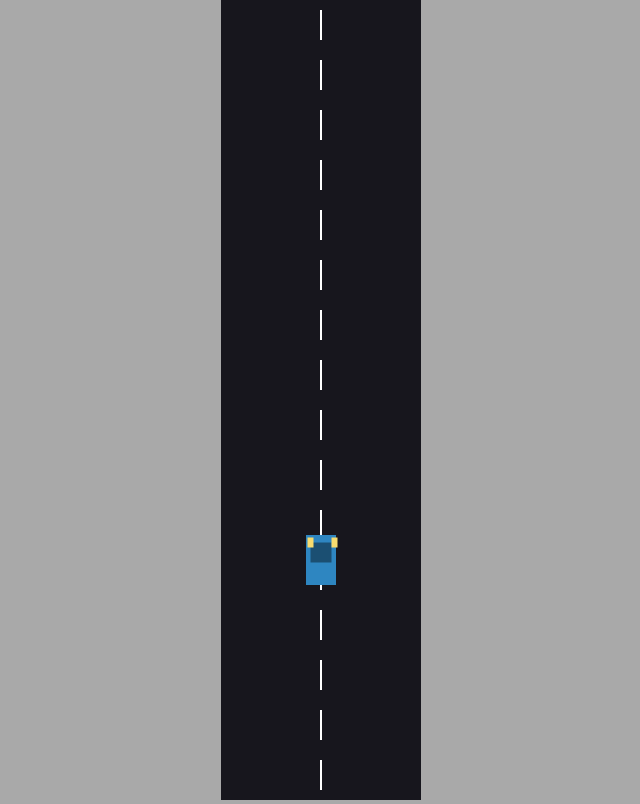
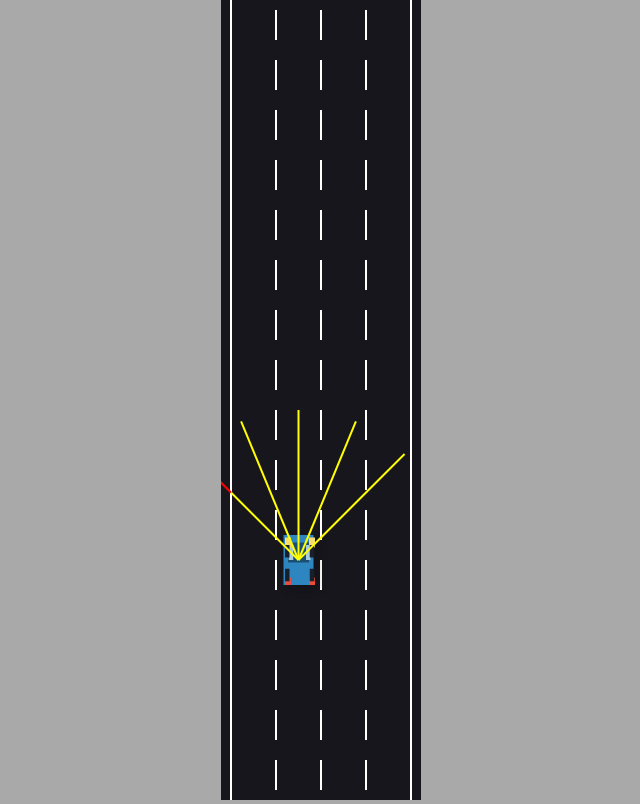
Before and after one commit to lburakakca/Self-driving-car, a plain HTML site: page index.html in a window 1280 px wide. Shown: the whole page, without its empty margins (319-959 px from the left). Drawn offline with Linux system fonts and the light colour scheme.

Commit message:
collesione damage and sensors added

```diff
--- a/car.js
+++ b/car.js
@@ -6,17 +6,63 @@ class Car{
         this.height=height;
 
         this.speed=0;
-        this.acceleration=0.3;
-        this.maxSpeed=5;
-        this.friction=0.05;
+        this.acceleration=0.25;
+        this.maxSpeed=10;
+        this.friction=0.1;
+        this.handling=0.04;
         this.angle=0;
         this.damaged=false;
 
+        this.brakeForce=0.15;
+
+        this.sensor=new Sensor(this);
         this.controls=new Controls();
     }
 
-    update(){
+    update(roadBorders, traffic){
+        if(!this.damaged){
             this.#move();
+            this.polygon=this.#createPolygon();
+            this.damaged=this.#assessDamage(roadBorders, traffic);
+        }
+        this.sensor.update(roadBorders, traffic);
+    }
+
+    #assessDamage(roadBorders, traffic){
+        for(let i=0;i<roadBorders.length;i++){
+            if(polysIntersect(this.polygon,roadBorders[i])){
+                return true;
+            }
+        }
+        for(let i=0;i<traffic.length;i++){
+            if(polysIntersect(this.polygon,traffic[i].polygon)){
+                return true;
+            }
+        }
+        return false;
+    }
+
+    #createPolygon(){
+        const points=[];
+        const rad=Math.hypot(this.width,this.height)/2;
+        const alpha=Math.atan2(this.width,this.height);
+        points.push({
+            x:this.x-Math.sin(this.angle-alpha)*rad,
+            y:this.y-Math.cos(this.angle-alpha)*rad
+        });
+        points.push({
+            x:this.x-Math.sin(this.angle+alpha)*rad,
+            y:this.y-Math.cos(this.angle+alpha)*rad
+        });
+        points.push({
+            x:this.x-Math.sin(Math.PI+this.angle-alpha)*rad,
+            y:this.y-Math.cos(Math.PI+this.angle-alpha)*rad
+        });
+        points.push({
+            x:this.x-Math.sin(Math.PI+this.angle+alpha)*rad,
+            y:this.y-Math.cos(Math.PI+this.angle+alpha)*rad
+        });
+        return points;
     }
 
     #move(){
@@ -24,7 +70,11 @@ class Car{
             this.speed+=this.acceleration;
         }
         if(this.controls.reverse){
+            if(this.speed > 0){
+                this.speed-=this.brakeForce;
+            }else{
                 this.speed-=this.acceleration;
+            }
         }
 
         if(this.speed>this.maxSpeed){
@@ -46,11 +96,12 @@ class Car{
 
         if(this.speed!=0){
             const flip=this.speed>0?1:-1;
+            const turnSpeed = this.handling * (1 + Math.abs(this.speed/this.maxSpeed));
             if(this.controls.left){
-                this.angle+=0.03*flip;
+                this.angle+=turnSpeed*flip;
             }
             if(this.controls.right){
-                this.angle-=0.03*flip;
+                this.angle-=turnSpeed*flip;
             }
         }
 
@@ -59,13 +110,23 @@ class Car{
     }
 
     draw(ctx){
+        if(this.damaged){
+            ctx.fillStyle="gray";
+        }
+
         ctx.save();
         ctx.translate(this.x,this.y);
         ctx.rotate(-this.angle);
 
+        // Shadow effect
+        ctx.shadowColor = 'rgba(0,0,0,0.2)';
+        ctx.shadowBlur = 10;
+        ctx.shadowOffsetX = 5;
+        ctx.shadowOffsetY = 5;
+
         // Car body
         ctx.beginPath();
-        ctx.fillStyle = "#2E86C1"; // Modern blue color
+        ctx.fillStyle = this.damaged?"#A9A9A9":"#2E86C1";
         ctx.rect(
             -this.width/2,
             -this.height/2,
@@ -74,7 +135,10 @@ class Car{
         );
         ctx.fill();
 
-        // Car details
+        // Reset shadow
+        ctx.shadowColor = 'transparent';
+
+        if(!this.damaged){
             // Roof
             ctx.fillStyle = "#1B4F72";
             ctx.beginPath();
@@ -83,6 +147,24 @@ class Car{
                 -this.height/2 * 0.7,
                 this.width * 0.7,
                 this.height * 0.4
+            );
+            ctx.fill();
+
+            // Windows
+            ctx.fillStyle = "#A9CCE3";
+            // Side windows
+            ctx.beginPath();
+            ctx.rect(
+                -this.width/2 * 0.65,
+                -this.height/2 * 0.6,
+                this.width * 0.15,
+                this.height * 0.3
+            );
+            ctx.rect(
+                this.width/2 * 0.5,
+                -this.height/2 * 0.6,
+                this.width * 0.15,
+                this.height * 0.3
             );
             ctx.fill();
 
@@ -103,6 +185,57 @@ class Car{
             );
             ctx.fill();
 
+            // Taillights
+            ctx.fillStyle = "#E74C3C";
+            ctx.beginPath();
+            ctx.rect(
+                -this.width/2 * 0.9,
+                this.height/2 * 0.7,
+                this.width * 0.2,
+                this.height * 0.15
+            );
+            ctx.rect(
+                this.width/2 * 0.7,
+                this.height/2 * 0.7,
+                this.width * 0.2,
+                this.height * 0.15
+            );
+            ctx.fill();
+
+            // Wheels
+            ctx.fillStyle = "#17202A";
+            ctx.beginPath();
+            // Front wheels
+            ctx.rect(
+                -this.width/2 * 0.9,
+                -this.height/2 * 0.6,
+                this.width * 0.15,
+                this.height * 0.25
+            );
+            ctx.rect(
+                this.width/2 * 0.75,
+                -this.height/2 * 0.6,
+                this.width * 0.15,
+                this.height * 0.25
+            );
+            // Rear wheels
+            ctx.rect(
+                -this.width/2 * 0.9,
+                this.height/2 * 0.35,
+                this.width * 0.15,
+                this.height * 0.25
+            );
+            ctx.rect(
+                this.width/2 * 0.75,
+                this.height/2 * 0.35,
+                this.width * 0.15,
+                this.height * 0.25
+            );
+            ctx.fill();
+        }
+
         ctx.restore();
+
+        this.sensor.draw(ctx);
     }
 }
--- a/main.js
+++ b/main.js
@@ -1,16 +1,19 @@
 const canvas=document.getElementById("myCanvas");
 canvas.width=200;
+canvas.height=window.innerHeight;
 
 const ctx = canvas.getContext("2d");
 const road = new Road(canvas.width/2, canvas.width*0.9);
-const car = new Car(road.x, 100, 30, 50);
+const car = new Car(road.getLaneCenter(1), 100, 30, 50);
+const traffic = [];
 
 animate();
 
 function animate(){
-    car.update();
+    car.update(road.borders, traffic);
 
-    canvas.height=window.innerHeight;
+    // Clear the canvas before drawing the new frame
+    ctx.clearRect(0, 0, canvas.width, canvas.height);
 
     ctx.save();
     ctx.translate(0, -car.y + canvas.height*0.7);
--- a/road.js
+++ b/road.js
@@ -1,5 +1,5 @@
 class Road {
-    constructor(x, width, laneCount = 1) {
+    constructor(x, width, laneCount = 4) {
         this.x = x;
         this.width = width;
         this.laneCount = laneCount;
@@ -11,24 +11,64 @@ class Road {
         this.top = -infinity;
         this.bottom = infinity;
 
+        // Define border corner points
+        const topLeft = { x: this.left, y: this.top };
+        const topRight = { x: this.right, y: this.top };
+        const bottomLeft = { x: this.left, y: this.bottom };
+        const bottomRight = { x: this.right, y: this.bottom };
+
+        // Store borders as an array of two line segments
+        this.borders = [
+            [topLeft, bottomLeft],     // Left border segment
+            [topRight, bottomRight]    // Right border segment
+        ];
+
         // Lane marking properties
         this.laneWidth = this.width / this.laneCount;
         this.dashLength = 30; // Length of each dash
         this.dashGap = 20; // Gap between dashes
     }
 
+    getLaneCenter(laneIndex){
+        const laneWidth = this.width/this.laneCount;
+        return this.left + laneWidth/2 +
+            Math.min(laneIndex, this.laneCount-1)*laneWidth;
+    }
+
     draw(ctx) {
         ctx.lineWidth = 2;
         ctx.strokeStyle = "#FFFFFF";
 
-        // Draw center lane markings
-        ctx.setLineDash([this.dashLength, this.dashGap]);
+        // Draw all lane markings
+        for(let i = 1; i <= this.laneCount-1; i++){
+            const x = lerp(
+                this.left,
+                this.right,
+                i/this.laneCount
+            );
+
+            ctx.setLineDash([this.dashLength, this.dashGap]);
+            ctx.beginPath();
+            ctx.moveTo(x, this.top);
+            ctx.lineTo(x, this.bottom);
+            ctx.stroke();
+        }
+
+        // Draw road borders
+        ctx.setLineDash([]);
         ctx.beginPath();
-        ctx.moveTo(this.x, this.top);
-        ctx.lineTo(this.x, this.bottom);
+        ctx.moveTo(this.left, this.top);
+        ctx.lineTo(this.left, this.bottom);
         ctx.stroke();
 
-        // Reset dash settings
-        ctx.setLineDash([]);
+        ctx.beginPath();
+        ctx.moveTo(this.right, this.top);
+        ctx.lineTo(this.right, this.bottom);
+        ctx.stroke();
     }
 }
+
+// Linear interpolation helper function
+function lerp(A,B,t){
+    return A+(B-A)*t;
+}
--- /dev/null
+++ b/sensor.js
@@ -0,0 +1,146 @@
+class Sensor{
+    constructor(car){
+        this.car=car;
+        this.rayCount=5;
+        this.rayLength=150;
+        this.raySpread=Math.PI/2; // 45 degrees
+
+        this.rays=[];
+        this.readings=[];
+    }
+
+    update(roadBorders, traffic=[]){
+        this.#castRays();
+        this.readings=[];
+        for(let i=0;i<this.rays.length;i++){
+            this.readings.push(
+                this.#getReading(
+                    this.rays[i],
+                    roadBorders,
+                    traffic
+                )
+            );
+        }
+    }
+
+    #getReading(ray, roadBorders, traffic){
+        let touches=[];
+
+        // Check road border intersections
+        for(let i=0;i<roadBorders.length;i++){
+            const touch=getIntersection(
+                ray[0],
+                ray[1],
+                roadBorders[i][0],
+                roadBorders[i][1]
+            );
+            if(touch){
+                touches.push(touch);
+            }
+        }
+
+        // Check traffic intersections
+        for(let i=0;i<traffic.length;i++){
+            const poly=traffic[i].polygon;
+            for(let j=0;j<poly.length;j++){
+                const touch=getIntersection(
+                    ray[0],
+                    ray[1],
+                    poly[j],
+                    poly[(j+1)%poly.length]
+                );
+                if(touch){
+                    touches.push(touch);
+                }
+            }
+        }
+
+        if(touches.length==0){
+            return null;
+        }else{
+            const offsets=touches.map(e=>e.offset);
+            const minOffset=Math.min(...offsets);
+            return touches.find(e=>e.offset==minOffset);
+        }
+    }
+
+    #castRays(){
+        this.rays=[];
+        for(let i=0;i<this.rayCount;i++){
+            const rayAngle=lerp(
+                this.raySpread/2,
+                -this.raySpread/2,
+                this.rayCount==1?0.5:i/(this.rayCount-1)
+            )+this.car.angle;
+
+            const start={x:this.car.x, y:this.car.y};
+            const end={
+                x:this.car.x-
+                    Math.sin(rayAngle)*this.rayLength,
+                y:this.car.y-
+                    Math.cos(rayAngle)*this.rayLength
+            };
+            this.rays.push([start,end]);
+        }
+    }
+
+    draw(ctx){
+        for(let i=0;i<this.rayCount;i++){
+            let end=this.rays[i][1];
+            if(this.readings[i]){
+                end=this.readings[i];
+            }
+
+            // Draw the ray path
+            ctx.beginPath();
+            ctx.lineWidth=2;
+            ctx.strokeStyle="yellow";
+            ctx.moveTo(
+                this.rays[i][0].x,
+                this.rays[i][0].y
+            );
+            ctx.lineTo(
+                end.x,
+                end.y
+            );
+            ctx.stroke();
+
+            // Draw the intersection point
+            if(this.readings[i]){
+                ctx.beginPath();
+                ctx.lineWidth=2;
+                ctx.strokeStyle="red"; // Red for intersections
+                ctx.moveTo(
+                    this.rays[i][1].x,
+                    this.rays[i][1].y
+                );
+                ctx.lineTo(
+                    end.x,
+                    end.y
+                );
+                ctx.stroke();
+            }
+        }
+    }
+}
+
+// Helper function for line intersection
+function getIntersection(A,B,C,D){
+    const tTop=(D.x-C.x)*(A.y-C.y)-(D.y-C.y)*(A.x-C.x);
+    const uTop=(C.y-A.y)*(A.x-B.x)-(C.x-A.x)*(A.y-B.y);
+    const bottom=(D.y-C.y)*(B.x-A.x)-(D.x-C.x)*(B.y-A.y);
+
+    if(bottom!=0){
+        const t=tTop/bottom;
+        const u=uTop/bottom;
+        if(t>=0 && t<=1 && u>=0 && u<=1){
+            return {
+                x:lerp(A.x,B.x,t),
+                y:lerp(A.y,B.y,t),
+                offset:t
+            }
+        }
+    }
+
+    return null;
+}
--- a/style.css
+++ b/style.css
@@ -3,6 +3,10 @@ body{
     background:darkgray;
     overflow:hidden;
     text-align:center;
+    display: flex;
+    justify-content: center;
+    align-items: center;
+    height: 100vh;
 }
 #myCanvas{
     background:rgb(23, 22, 29);
--- /dev/null
+++ b/utils.js
@@ -0,0 +1,40 @@
+function lerp(A,B,t){
+    return A+(B-A)*t;
+}
+
+function getIntersection(A,B,C,D){
+    const tTop=(D.x-C.x)*(A.y-C.y)-(D.y-C.y)*(A.x-C.x);
+    const uTop=(C.y-A.y)*(A.x-B.x)-(C.x-A.x)*(A.y-B.y);
+    const bottom=(D.y-C.y)*(B.x-A.x)-(D.x-C.x)*(B.y-A.y);
+
+    if(bottom!=0){
+        const t=tTop/bottom;
+        const u=uTop/bottom;
+        if(t>=0 && t<=1 && u>=0 && u<=1){
+            return {
+                x:lerp(A.x,B.x,t),
+                y:lerp(A.y,B.y,t),
+                offset:t
+            }
+        }
+    }
+
+    return null;
+}
+
+function polysIntersect(poly1, poly2){
+    for(let i=0;i<poly1.length;i++){
+        for(let j=0;j<poly2.length;j++){
+            const touch=getIntersection(
+                poly1[i],
+                poly1[(i+1)%poly1.length],
+                poly2[j],
+                poly2[(j+1)%poly2.length]
+            );
+            if(touch){
+                return true;
+            }
+        }
+    }
+    return false;
+}
```
Also changed, not shown: index.html (+2 -0 lines), 1 other file. Lines whose indentation alone changed are shown as unchanged.
